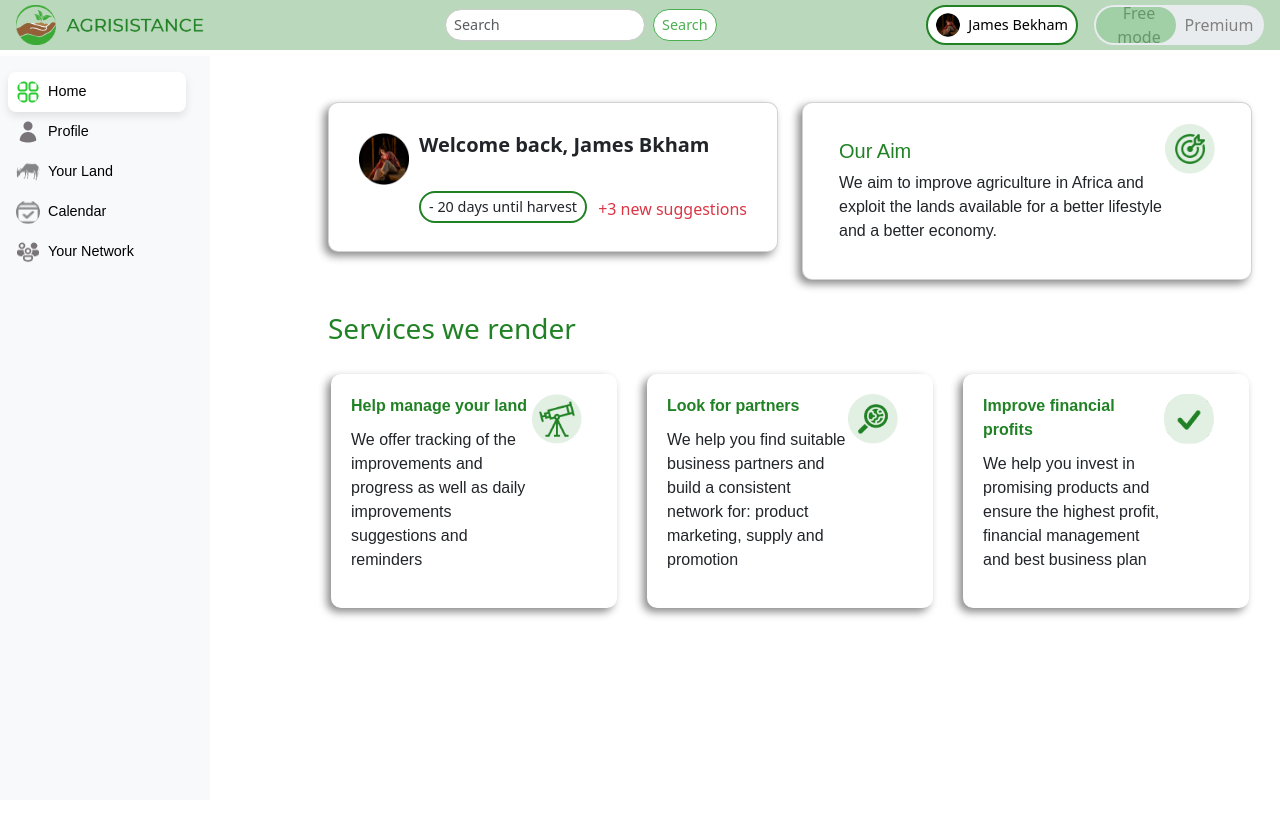
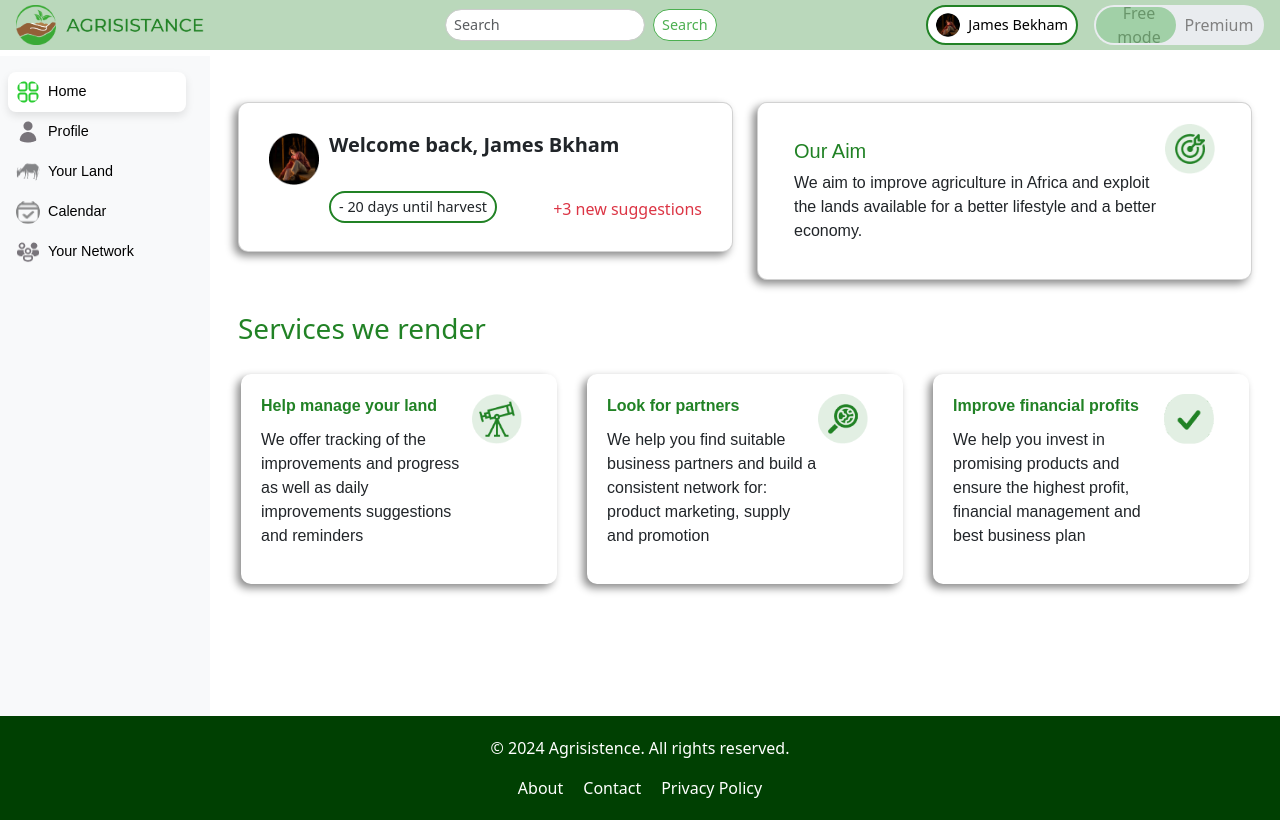
Before and after one commit to pixiebyte/Agrisistence-front, a React (Vite) app: page / in a window 1280 px wide. Built offline with nearby package versions, Linux system fonts and the light colour scheme.

Commit message:
first page almost done2

```diff
--- a/src/App.css
+++ b/src/App.css
@@ -1,7 +1,8 @@
+/* src/App.css */
 .app-container {
   display: flex;
   flex-direction: column;
-  height: 100vh;
+  min-height: 100vh; /* Ensure the container covers the full viewport height */
 }
 
 .header {
@@ -15,6 +16,7 @@
   display: flex;
   flex: 1;
   margin-top: 86px; /* Height of the navbar */
+  padding-bottom: 100px; /* Increase space for the footer */
 }
 
 .sidebar {
@@ -26,7 +28,43 @@
 .content {
   flex: 1;
   padding: 1rem;
-  margin-left: 300px; /* Align content beside the sidebar */
+  margin-left: 210px; /* Align content beside the sidebar */
+  /* Add margin-bottom to create more space between content and footer */
+}
+
+.footer {
+  background-color: #333;
+  color: #fff;
+  text-align: center;
+  padding: 20px; /* Increase padding for the footer */
+  width: 100%; /* Full width */
+  position: relative; /* Adjust position to be at the bottom */
+  bottom: 0; /* Ensure footer is at the bottom of the container */
+}
+
+.footer-content {
+  max-width: 1200px;
+  margin: 0 auto; /* Center content within the footer */
+}
+
+.footer-links {
+  list-style: none;
+  padding: 0;
+  margin: 10px 0 0;
+}
+
+.footer-links li {
+  display: inline;
+  margin: 0 10px;
+}
+
+.footer-links a {
+  color: #fff;
+  text-decoration: none;
+}
+
+.footer-links a:hover {
+  text-decoration: underline;
 }
 
 @media (max-width: 768px) {
@@ -37,5 +75,6 @@
 
   .content {
     margin-left: 0;
+    padding-bottom: 20px; /* Adjust padding for smaller screens */
   }
 }
--- a/src/App.jsx
+++ b/src/App.jsx
@@ -2,6 +2,7 @@ import React from "react";
 import Header from "./components/Header";
 import Sidebar from "./components/Sidebar";
 import Home from "./components/Home";
+import Footer from "./components/Footer"; // Adjust the path as needed
 import "./App.css";
 
 const App = () => {
@@ -14,6 +15,7 @@ const App = () => {
           <Home />
         </div>
       </div>
+      <Footer />
     </div>
   );
 };
--- a/src/components/Footer.css
+++ b/src/components/Footer.css
@@ -1,9 +1,32 @@
-.header {
-  width: 100%;
-  padding: 0 1rem;
-  box-sizing: border-box;
-  display: flex;
-  align-items: center;
-  justify-content: space-between;
-  background-color: #218225 !important; /* Green background color */
+/* src/components/Footer.css */
+.footer {
+  background-color: #004002 !important; /* Green background color */
+  color: #fff;
+  padding: 20px;
+  text-align: center;
 }
+
+.footer-content {
+  max-width: 1200px;
+  margin: 0 auto;
+}
+
+.footer-links {
+  list-style: none;
+  padding: 0;
+  margin: 10px 0 0;
+}
+
+.footer-links li {
+  display: inline;
+  margin: 0 10px;
+}
+
+.footer-links a {
+  color: #fff;
+  text-decoration: none;
+}
+
+.footer-links a:hover {
+  text-decoration: underline;
+}
--- a/src/components/Footer.jsx
+++ b/src/components/Footer.jsx
@@ -0,0 +1,28 @@
+// src/components/Footer.jsx
+import React from "react";
+import "./Footer.css"; // Import the CSS file for styling
+
+const Footer = () => {
+  return (
+    <footer className="footer">
+      <div className="footer-content">
+        <p>
+          &copy; {new Date().getFullYear()} Agrisistence. All rights reserved.
+        </p>
+        <ul className="footer-links">
+          <li>
+            <a href="/about">About</a>
+          </li>
+          <li>
+            <a href="/contact">Contact</a>
+          </li>
+          <li>
+            <a href="/privacy">Privacy Policy</a>
+          </li>
+        </ul>
+      </div>
+    </footer>
+  );
+};
+
+export default Footer;
--- a/src/components/Header.css
+++ b/src/components/Header.css
@@ -5,7 +5,7 @@
   display: flex;
   align-items: center;
   justify-content: space-between;
-  background-color: #2182244f !important; /* Green background color */
+  background-color: #bad8bb !important; /* Green background color */
 }
 
 .navbar-brand {
```
